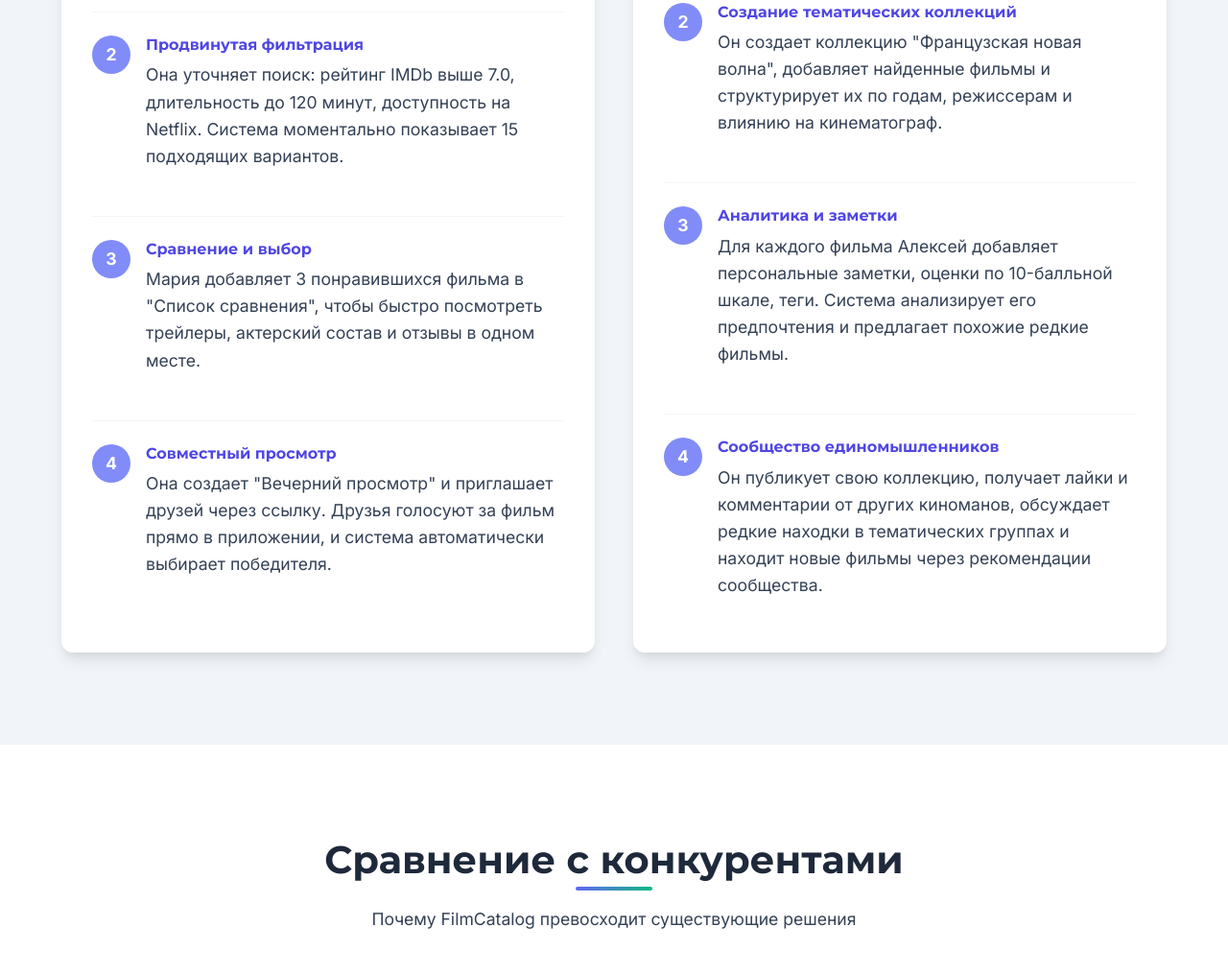
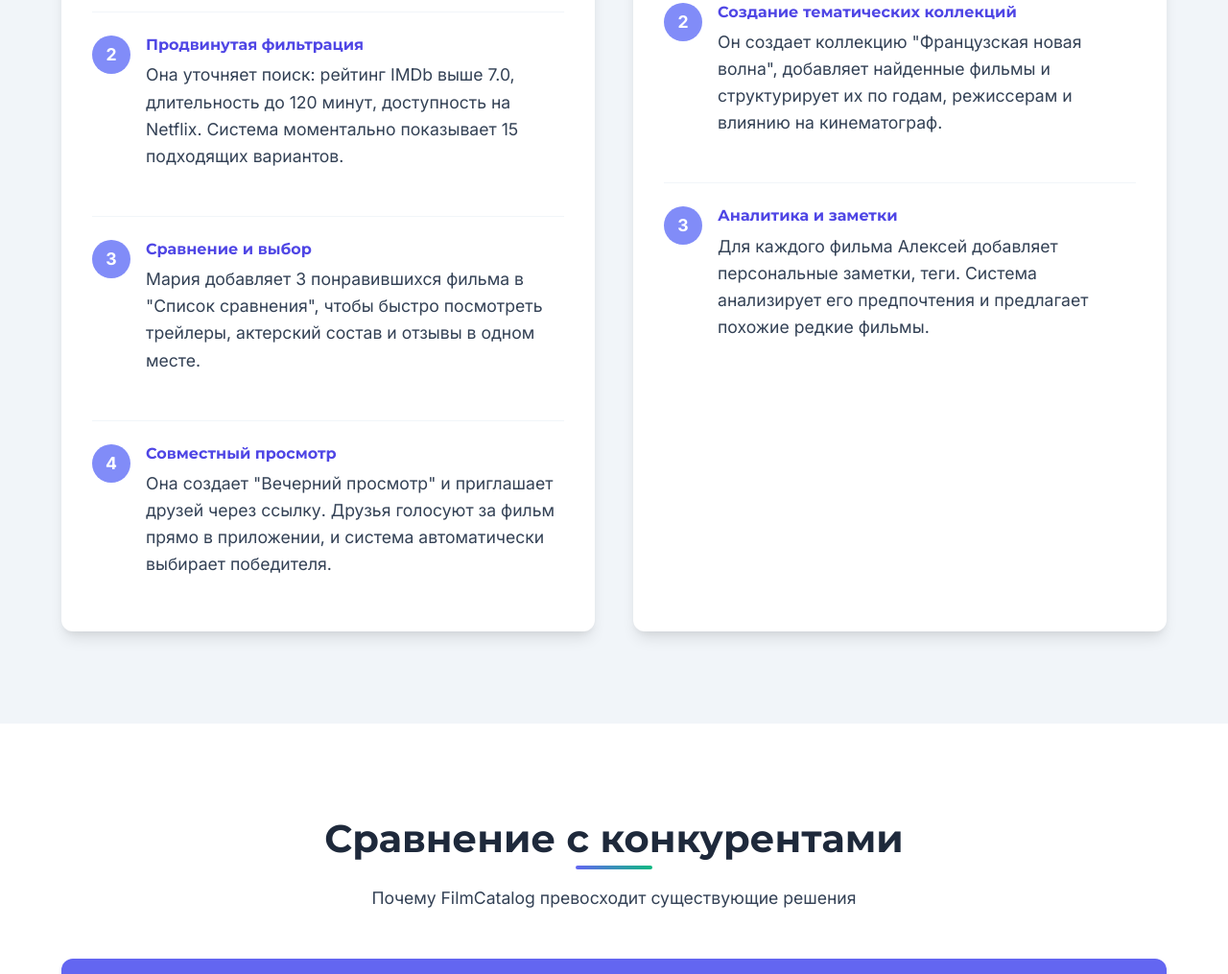
Before and after one commit to Ulyalike/r22, a plain HTML site: page index.html in a window 1280 px wide. Shown: the part 4923-5938 px from the top of the page at 96% size. Drawn offline with Linux system fonts and the light colour scheme.

Commit message:
Update index.html

```diff
--- a/index.html
+++ b/index.html
@@ -1159,16 +1159,10 @@
                             <div class="step-number">3</div>
                             <div class="step-content">
                                 <h4>Аналитика и заметки</h4>
-                                <p>Для каждого фильма Алексей добавляет персональные заметки, оценки по 10-балльной шкале, теги. Система анализирует его предпочтения и предлагает похожие редкие фильмы.</p>
+                                <p>Для каждого фильма Алексей добавляет персональные заметки, теги. Система анализирует его предпочтения и предлагает похожие редкие фильмы.</p>
                             </div>
                         </div>
-                        <div class="scenario-step">
-                            <div class="step-number">4</div>
-                            <div class="step-content">
-                                <h4>Сообщество единомышленников</h4>
-                                <p>Он публикует свою коллекцию, получает лайки и комментарии от других киноманов, обсуждает редкие находки в тематических группах и находит новые фильмы через рекомендации сообщества.</p>
-                            </div>
-                        </div>
+
                     </div>
                 </div>
             </div>
```
